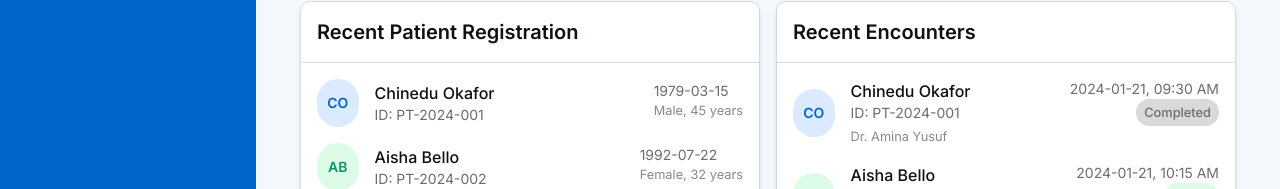
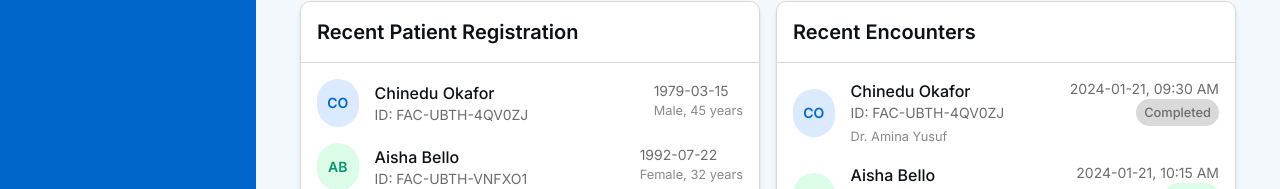
Before and after one commit to Isaiah-Alex/FHRMS, a Next.js app: page /dashboard in a window 1280 px wide. Shown: the part 611-800 px from the top of the page. Built offline with nearby package versions, Linux system fonts and the light colour scheme.

Commit message:
feat(patients): update patient ID format and enhance patient retrieval logic

```diff
--- a/app/(main)/patients/register/page.tsx
+++ b/app/(main)/patients/register/page.tsx
@@ -93,12 +93,16 @@ export default function PatientRegistrationPage() {
   };
 
   const getNextPatientId = (patients: Patient[]) => {
-    const numbers = patients.map((patient) => {
-      const match = patient.patientId.match(/PT-2024-(\d+)/);
-      return match ? parseInt(match[1], 10) : 0;
-    });
-    const maxNumber = numbers.length ? Math.max(...numbers) : 0;
-    return `PT-2024-${String(maxNumber + 1).padStart(3, "0")}`;
+    const prefix = "FAC-UBTH-";
+    const existing = new Set(patients.map((patient) => patient.patientId));
+    const alphabet = "ABCDEFGHIJKLMNOPQRSTUVWXYZ0123456789";
+    let candidate = "";
+    do {
+      candidate = Array.from({ length: 6 }, () =>
+        alphabet[Math.floor(Math.random() * alphabet.length)]
+      ).join("");
+    } while (existing.has(`${prefix}${candidate}`));
+    return `${prefix}${candidate}`;
   };
 
   const getNextProfileColor = (patients: Patient[]) => {
--- a/app/api/mpi/patients/[patientId]/history/route.ts
+++ b/app/api/mpi/patients/[patientId]/history/route.ts
@@ -1,5 +1,5 @@
 import { NextResponse } from "next/server";
-import { getMedicalHistoryByPatient } from "@/lib/database";
+import { getMedicalHistoryByPatient, patients } from "@/lib/database";
 
 type Params = {
   params: Promise<{
@@ -9,7 +9,8 @@ type Params = {
 
 export async function GET(_: Request, { params }: Params) {
   const { patientId } = await params;
-  const history = getMedicalHistoryByPatient(patientId);
+  const matched = patients.find((item) => item.patientId === patientId);
+  const history = matched ? getMedicalHistoryByPatient(matched.id) : [];
 
   return NextResponse.json({ data: history });
 }
--- a/app/api/mpi/patients/[patientId]/route.ts
+++ b/app/api/mpi/patients/[patientId]/route.ts
@@ -1,5 +1,5 @@
 import { NextResponse } from "next/server";
-import { getPatientById } from "@/lib/database";
+import { getPatientById, patients } from "@/lib/database";
 
 type Params = {
   params: Promise<{
@@ -9,7 +9,8 @@ type Params = {
 
 export async function GET(_: Request, { params }: Params) {
   const { patientId } = await params;
-  const patient = getPatientById(patientId);
+  const matched = patients.find((item) => item.patientId === patientId);
+  const patient = matched ? getPatientById(matched.id) : undefined;
 
   if (!patient) {
     return NextResponse.json({ error: "Patient not found" }, { status: 404 });
--- a/app/api/patients/[patientId]/history/route.ts
+++ b/app/api/patients/[patientId]/history/route.ts
@@ -1,5 +1,5 @@
 import { NextResponse } from "next/server";
-import { getMedicalHistoryByPatient } from "@/lib/database";
+import { getMedicalHistoryByPatient, patients } from "@/lib/database";
 
 type Params = {
   params: Promise<{
@@ -9,7 +9,8 @@ type Params = {
 
 export async function GET(_: Request, { params }: Params) {
   const { patientId } = await params;
-  const history = getMedicalHistoryByPatient(patientId);
+  const matched = patients.find((item) => item.patientId === patientId);
+  const history = matched ? getMedicalHistoryByPatient(matched.id) : [];
 
   return NextResponse.json({ data: history });
 }
--- a/app/api/patients/[patientId]/route.ts
+++ b/app/api/patients/[patientId]/route.ts
@@ -1,5 +1,5 @@
 import { NextResponse } from "next/server";
-import { getPatientById } from "@/lib/database";
+import { getPatientById, patients } from "@/lib/database";
 
 type Params = {
   params: Promise<{
@@ -9,7 +9,8 @@ type Params = {
 
 export async function GET(_: Request, { params }: Params) {
   const { patientId } = await params;
-  const patient = getPatientById(patientId);
+  const matched = patients.find((item) => item.patientId === patientId);
+  const patient = matched ? getPatientById(matched.id) : undefined;
 
   if (!patient) {
     return NextResponse.json({ error: "Patient not found" }, { status: 404 });
--- a/lib/database.ts
+++ b/lib/database.ts
@@ -166,7 +166,7 @@ export const patients: Patient[] = [
         lastName: "Okafor",
         sex: "Male",
         age: 45,
-        patientId: "PT-2024-001",
+        patientId: "FAC-UBTH-4QV0ZJ",
         profileColor: "blue",
         dateOfBirth: "1979-03-15",
         phoneNumber: "+1-555-0123",
@@ -197,7 +197,7 @@ export const patients: Patient[] = [
         lastName: "Bello",
         sex: "Female",
         age: 32,
-        patientId: "PT-2024-002",
+        patientId: "FAC-UBTH-VNFXO1",
         profileColor: "green",
         dateOfBirth: "1992-07-22",
         phoneNumber: "+1-555-0125",
@@ -228,7 +228,7 @@ export const patients: Patient[] = [
         lastName: "Adeyemi",
         sex: "Male",
         age: 58,
-        patientId: "PT-2024-003",
+        patientId: "FAC-UBTH-OCTTCB",
         profileColor: "purple",
         dateOfBirth: "1966-11-08",
         phoneNumber: "+1-555-0126",
@@ -259,7 +259,7 @@ export const patients: Patient[] = [
         lastName: "Nwosu",
         sex: "Female",
         age: 27,
-        patientId: "PT-2024-004",
+        patientId: "FAC-UBTH-7P2KQ9",
         profileColor: "yellow",
         dateOfBirth: "1997-01-30",
         phoneNumber: "+1-555-0127",
@@ -290,7 +290,7 @@ export const patients: Patient[] = [
         lastName: "Eze",
         sex: "Male",
         age: 41,
-        patientId: "PT-2024-005",
+        patientId: "FAC-UBTH-1R9XMD",
         profileColor: "blue",
         dateOfBirth: "1983-09-12",
         phoneNumber: "+1-555-0128",
@@ -322,7 +322,7 @@ export const patients: Patient[] = [
         lastName: "Adebayo",
         sex: "Female",
         age: 35,
-        patientId: "PT-2024-006",
+        patientId: "FAC-UBTH-L8T3WN",
         profileColor: "green",
         dateOfBirth: "1989-05-18",
         phoneNumber: "+1-555-0129",
@@ -355,7 +355,7 @@ export const patients: Patient[] = [
         lastName: "Ogunleye",
         sex: "Male",
         age: 63,
-        patientId: "PT-2024-007",
+        patientId: "FAC-UBTH-5GZ7QH",
         profileColor: "purple",
         dateOfBirth: "1961-12-03",
         phoneNumber: "+1-555-0130",
@@ -386,7 +386,7 @@ export const patients: Patient[] = [
         lastName: "Abdullahi",
         sex: "Female",
         age: 29,
-        patientId: "PT-2024-008",
+        patientId: "FAC-UBTH-N4J2S8",
         profileColor: "yellow",
         dateOfBirth: "1995-08-25",
         phoneNumber: "+1-555-0131",
@@ -417,7 +417,7 @@ export const patients: Patient[] = [
         lastName: "Obi",
         sex: "Male",
         age: 50,
-        patientId: "PT-2024-009",
+        patientId: "FAC-UBTH-0MZ6KP",
         profileColor: "blue",
         dateOfBirth: "1974-04-17",
         phoneNumber: "+1-555-0132",
@@ -448,7 +448,7 @@ export const patients: Patient[] = [
         lastName: "Okoro",
         sex: "Female",
         age: 38,
-        patientId: "PT-2024-010",
+        patientId: "FAC-UBTH-T9Q1VX",
         profileColor: "green",
         dateOfBirth: "1986-06-09",
         phoneNumber: "+1-555-0133",
@@ -479,7 +479,7 @@ export const patients: Patient[] = [
         lastName: "Musa",
         sex: "Male",
         age: 44,
-        patientId: "PT-2024-011",
+        patientId: "FAC-UBTH-3W7LNR",
         profileColor: "purple",
         dateOfBirth: "1980-02-28",
         phoneNumber: "+1-555-0134",
@@ -510,7 +510,7 @@ export const patients: Patient[] = [
         lastName: "Nwachukwu",
         sex: "Female",
         age: 31,
-        patientId: "PT-2024-012",
+        patientId: "FAC-UBTH-K6P2YB",
         profileColor: "yellow",
         dateOfBirth: "1993-10-14",
         phoneNumber: "+1-555-0135",
@@ -541,7 +541,7 @@ export const patients: Patient[] = [
         lastName: "Balogun",
         sex: "Male",
         age: 55,
-        patientId: "PT-2024-013",
+        patientId: "FAC-UBTH-8D4HQT",
         profileColor: "blue",
         dateOfBirth: "1969-07-06",
         phoneNumber: "+1-555-0136",
@@ -572,7 +572,7 @@ export const patients: Patient[] = [
         lastName: "Sule",
         sex: "Female",
         age: 26,
-        patientId: "PT-2024-014",
+        patientId: "FAC-UBTH-Z1C7MV",
         profileColor: "green",
         dateOfBirth: "1998-03-21",
         phoneNumber: "+1-555-0137",
@@ -603,7 +603,7 @@ export const patients: Patient[] = [
         lastName: "Eze",
         sex: "Male",
         age: 47,
-        patientId: "PT-2024-015",
+        patientId: "FAC-UBTH-R5V9AS",
         profileColor: "purple",
         dateOfBirth: "1977-11-19",
         phoneNumber: "+1-555-0138",
@@ -634,7 +634,7 @@ export const patients: Patient[] = [
         lastName: "Yusuf",
         sex: "Female",
         age: 33,
-        patientId: "PT-2024-016",
+        patientId: "FAC-UBTH-6X2GJF",
         profileColor: "yellow",
         dateOfBirth: "1991-01-08",
         phoneNumber: "+1-555-0139",
@@ -665,7 +665,7 @@ export const patients: Patient[] = [
         lastName: "Ojo",
         sex: "Male",
         age: 52,
-        patientId: "PT-2024-017",
+        patientId: "FAC-UBTH-Q8N3LP",
         profileColor: "blue",
         dateOfBirth: "1972-05-27",
         phoneNumber: "+1-555-0140",
@@ -696,7 +696,7 @@ export const patients: Patient[] = [
         lastName: "Iloh",
         sex: "Female",
         age: 40,
-        patientId: "PT-2024-018",
+        patientId: "FAC-UBTH-2B6YTW",
         profileColor: "green",
         dateOfBirth: "1984-09-04",
         phoneNumber: "+1-555-0141",
@@ -727,7 +727,7 @@ export const patients: Patient[] = [
         lastName: "Adamu",
         sex: "Male",
         age: 36,
-        patientId: "PT-2024-019",
+        patientId: "FAC-UBTH-U7M4KD",
         profileColor: "purple",
         dateOfBirth: "1988-12-16",
         phoneNumber: "+1-555-0142",
@@ -758,7 +758,7 @@ export const patients: Patient[] = [
         lastName: "Ajayi",
         sex: "Female",
         age: 28,
-        patientId: "PT-2024-020",
+        patientId: "FAC-UBTH-9F1ZHG",
         profileColor: "yellow",
         dateOfBirth: "1996-08-13",
         phoneNumber: "+1-555-0143",
@@ -789,7 +789,7 @@ export const patients: Patient[] = [
         lastName: "Ibrahim",
         sex: "Male",
         age: 59,
-        patientId: "PT-2024-021",
+        patientId: "FAC-UBTH-S3T8VN",
         profileColor: "blue",
         dateOfBirth: "1965-04-29",
         phoneNumber: "+1-555-0144",
@@ -820,7 +820,7 @@ export const patients: Patient[] = [
         lastName: "Onah",
         sex: "Female",
         age: 34,
-        patientId: "PT-2024-022",
+        patientId: "FAC-UBTH-Y5R0CJ",
         profileColor: "green",
         dateOfBirth: "1990-06-11",
         phoneNumber: "+1-555-0145",
@@ -851,7 +851,7 @@ export const patients: Patient[] = [
         lastName: "Garba",
         sex: "Male",
         age: 48,
-        patientId: "PT-2024-023",
+        patientId: "FAC-UBTH-H7K2LM",
         profileColor: "purple",
         dateOfBirth: "1976-01-23",
         phoneNumber: "+1-555-0146",
@@ -882,7 +882,7 @@ export const patients: Patient[] = [
         lastName: "Olatunji",
         sex: "Female",
         age: 30,
-        patientId: "PT-2024-024",
+        patientId: "FAC-UBTH-W9Q4BX",
         profileColor: "yellow",
         dateOfBirth: "1994-07-30",
         phoneNumber: "+1-555-0147",
@@ -913,7 +913,7 @@ export const patients: Patient[] = [
         lastName: "Lawal",
         sex: "Male",
         age: 42,
-        patientId: "PT-2024-025",
+        patientId: "FAC-UBTH-M2P6DZ",
         profileColor: "blue",
         dateOfBirth: "1982-03-07",
         phoneNumber: "+1-555-0148",
```
Also changed, not shown: app/(main)/fhrms/page.tsx (+77 -1 lines), app/api/mpi/patients/[patientId]/vitals/route.ts (+13 -3 lines), app/api/patients/[patientId]/vitals/route.ts (+13 -3 lines).
